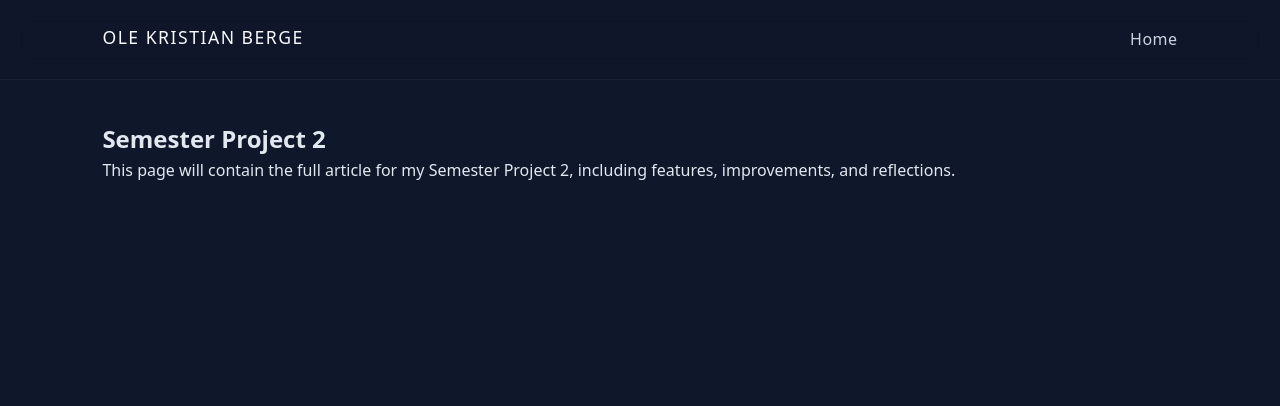
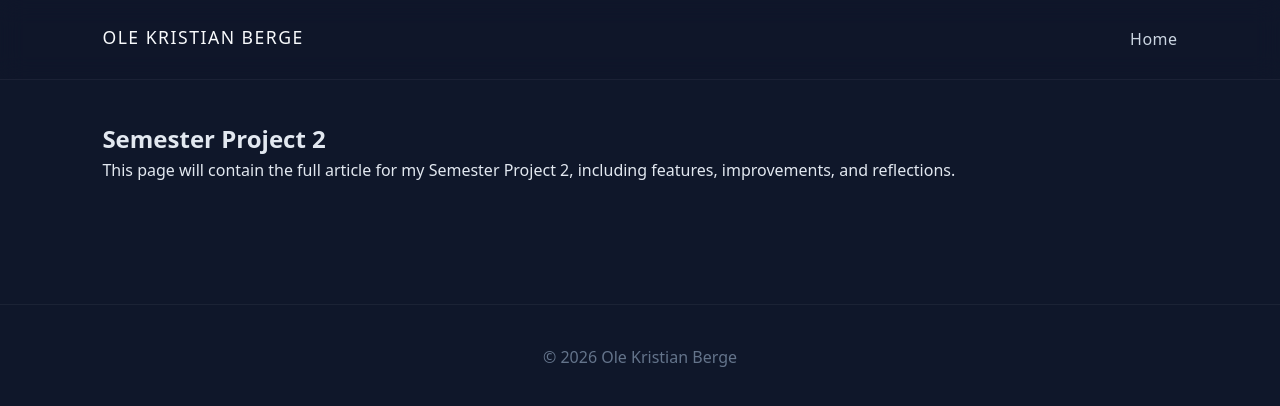
Before and after one commit to olekb2001/PortFolio2, a React (Vite) app: page /semester-project in a window 1280 px wide. Shown: the top 406 px of the page. Built offline with nearby package versions, Linux system fonts and the light colour scheme.

Commit message:
footer added

```diff
--- a/src/App.jsx
+++ b/src/App.jsx
@@ -6,6 +6,7 @@
 import JsFrameworks from "./pages/JsFrameworks";
 import SemesterProject from "./pages/SemesterProject";
 import ScrollTop from "./components/ScrollTop";
+import Footer from "./components/Footer";
 
 function App() {
   return (
@@ -18,6 +19,7 @@
         <Route path="/js-frameworks" element={<JsFrameworks />} />
         <Route path="/semester-project" element={<SemesterProject />} />
       </Routes>
+      <Footer/>
     </Router>
   );
 }
--- /dev/null
+++ b/src/components/Footer.jsx
@@ -0,0 +1,9 @@
+import "../styles/footer.css";
+
+export default function Footer() {
+  return (
+    <footer className="footer">
+      <p>© 2026 Ole Kristian Berge</p>
+    </footer>
+  );
+}
--- /dev/null
+++ b/src/styles/footer.css
@@ -0,0 +1,6 @@
+.footer {
+  padding: 40px 8%;
+  text-align: center;
+  color: #64748b;
+  border-top: 1px solid rgba(255,255,255,0.05);
+}
```
